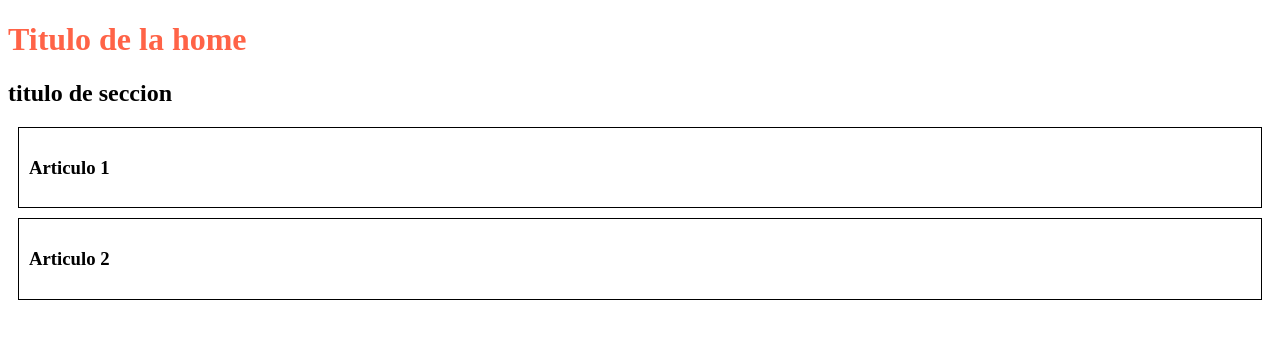
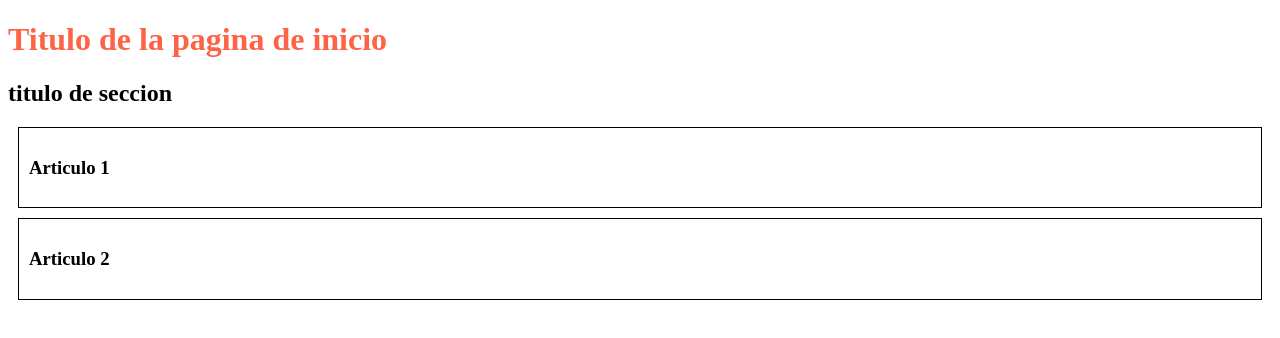
Before and after one commit to elijimenezacaro/proyecto3_git, a plain HTML site: page index.html in a window 1280 px wide. Drawn offline with Linux system fonts and the light colour scheme.

Commit message:
Update index.html

```diff
--- a/index.html
+++ b/index.html
@@ -12,7 +12,7 @@
     <div class="wrapper">
         <header> </header>
         <main>
-            <h1>Titulo de la home</h1>
+            <h1>Titulo de la pagina de inicio</h1>
             <section>
                 <h2>titulo de seccion</h2>
                 <article>
```
